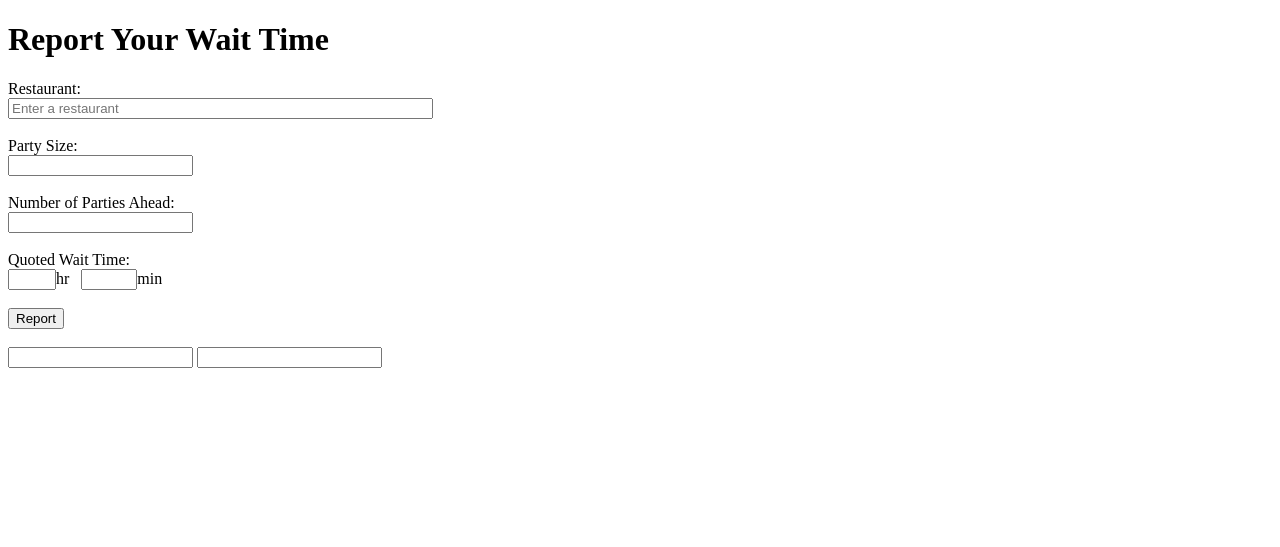
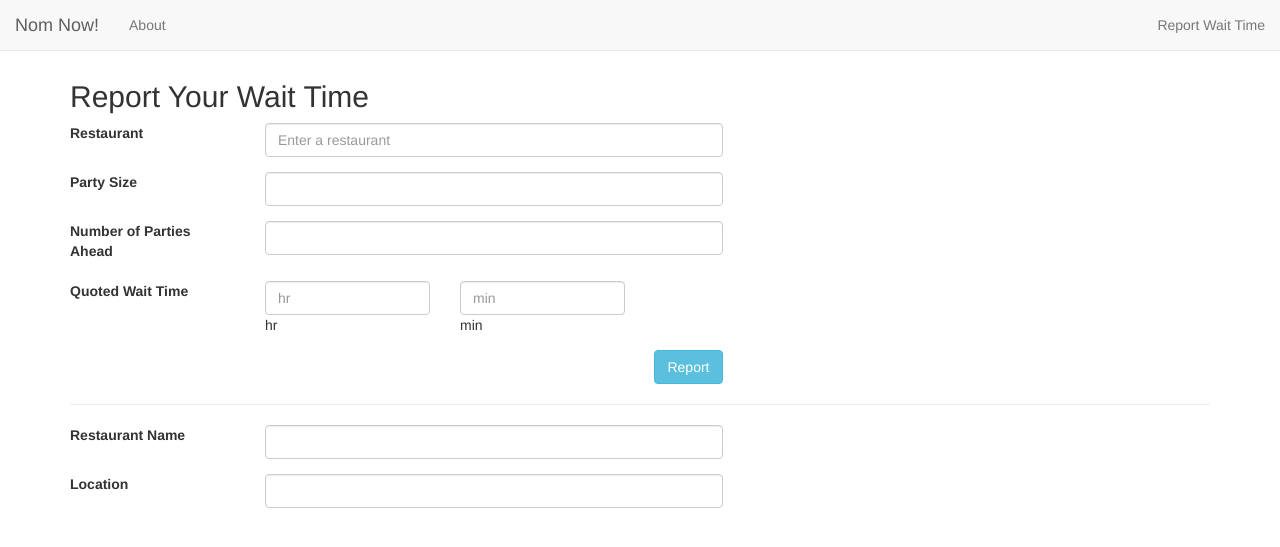
Before and after one commit to anniehe/wait-time, a Flask app: page /report in a window 1280 px wide. Shown: the top 547 px of the page. Run offline with Flask 2, Linux system fonts and the light colour scheme; some libraries are stand-ins or nearby versions.

Commit message:
Bootstrapping forms

```diff
--- a/server.py
+++ b/server.py
@@ -57,7 +57,7 @@ def display_search_results():
     search_results = yelp_api.search_query(term=search_term,
                                            location=location_term,
                                            category_filter="food,restaurants",
-                                           limit=10)
+                                           limit=3)
     after_yelp = datetime.now()
     print after_yelp - before_yelp, "YELP"
 
@@ -242,30 +242,30 @@ def add_restaurant_open_info(business):
                     # compare the two, if it is that day
                 # take that element and add to dictinoary for the current day
 
-            day_of_week = datetime.now().date().weekday()
+            # day_of_week = datetime.now().date().weekday()
 
-            if day_of_week == 0:
-                day_of_week = "Monday"
-            elif day_of_week == 1:
-                day_of_week = "Tuesday"
-            elif day_of_week == 2:
-                day_of_week = "Wednesday"
-            elif day_of_week == 3:
-                day_of_week = "Thursday"
-            elif day_of_week == 4:
-                day_of_week = "Friday"
-            elif day_of_week == 5:
-                day_of_week = "Saturday"
-            elif day_of_week == 5:
-                day_of_week = "Sunday"
+            # if day_of_week == 0:
+            #     day_of_week = "Monday"
+            # elif day_of_week == 1:
+            #     day_of_week = "Tuesday"
+            # elif day_of_week == 2:
+            #     day_of_week = "Wednesday"
+            # elif day_of_week == 3:
+            #     day_of_week = "Thursday"
+            # elif day_of_week == 4:
+            #     day_of_week = "Friday"
+            # elif day_of_week == 5:
+            #     day_of_week = "Saturday"
+            # elif day_of_week == 5:
+            #     day_of_week = "Sunday"
 
-            for item in opening_hours_info:
-                day_hours_info = item.split(":")
-                day = day_hours_info[0]
-                if day == day_of_week:
-                    day_hours = item
-                    break
-            business['todays_hours'] = day_hours
+            # for item in opening_hours_info:
+            #     day_hours_info = item.split(":")
+            #     day = day_hours_info[0]
+            #     if day == day_of_week:
+            #         day_hours = item
+            #         break
+            # business['todays_hours'] = day_hours
 
         else:
             opening_hours_info = None
--- /dev/null
+++ b/static/css/report.css
@@ -0,0 +1,3 @@
+body {
+    padding-top: 50px;
+}
--- /dev/null
+++ b/static/css/results.css
@@ -0,0 +1,3 @@
+body {
+    padding-top: 50px;
+}
--- a/templates/base.html
+++ b/templates/base.html
@@ -1,6 +1,12 @@
-<!doctype html>
+<!DOCTYPE html>
 <html>
 <head>
+  <meta charset="utf-8">
+  <meta name="viewport" content="width=device-width, initial-scale=1">
+  <link rel="stylesheet"
+    href="http://maxcdn.bootstrapcdn.com/bootstrap/3.3.6/css/bootstrap.min.css">
+  <script src="https://code.jquery.com/jquery.js"></script>
+  <script src="http://maxcdn.bootstrapcdn.com/bootstrap/3.3.6/js/bootstrap.min.js"></script>
 
   {% block head %}
       <!-- put extra CSS/JS here -->
@@ -8,6 +14,32 @@
 
 </head>
 <body>
+
+  <!-- Navbar -->
+  <nav class="navbar navbar-default navbar-fixed-top">
+    <div class="container-fluid">
+      <!-- Brand and toggle get grouped for better mobile display -->
+      <div class="navbar-header">
+        <button type="button" class="navbar-toggle collapsed" data-toggle="collapse" data-target="#bs-example-navbar-collapse-1" aria-expanded="false">
+          <span class="sr-only">Toggle navigation</span>
+          <span class="icon-bar"></span>
+          <span class="icon-bar"></span>
+          <span class="icon-bar"></span>
+        </button>
+        <a class="navbar-brand" href="/">Nom Now!</a>
+      </div>
+
+      <!-- Collect the nav links, forms, and other content for toggling -->
+      <div class="collapse navbar-collapse" id="bs-example-navbar-collapse-1">
+        <ul class="nav navbar-nav">
+          <li><a href="#">About</a></li>
+        </ul>
+        <ul class="nav navbar-nav navbar-right">
+          <li><a href="/report">Report Wait Time</a></li>
+        </ul>
+      </div><!-- /.navbar-collapse -->
+    </div><!-- /.container-fluid -->
+  </nav>
 
   <p>
   {% for message in get_flashed_messages() %}
--- a/templates/results.html
+++ b/templates/results.html
@@ -2,6 +2,7 @@
 {% block head %}
 
   <title>Results</title>
+  <link rel="stylesheet" href="../static/css/results.css">
 
   <style>
     html, body {
@@ -14,7 +15,6 @@
     }
   </style>
 
-  <script src="https://code.jquery.com/jquery.js"></script>
   <script>
     var resultObject = {{ result_dict|tojson|safe }};
   </script>
@@ -91,8 +91,6 @@
             <li>{{ day }}</li>
           {% endfor %}
         </ul>
-        </p>
-        <p>Today's Hours: {{ business['todays_hours'] }}</p>
       {% else %}
         <p>Hours not available</p>
       {% endif %}
--- a/templates/wait_time_form.html
+++ b/templates/wait_time_form.html
@@ -2,10 +2,10 @@
 {% block head %}
 
   <title>Report Wait Time</title>
+  <link rel="stylesheet" href="../static/css/report.css">
 
-  <script src="https://code.jquery.com/jquery.js"></script>
   <script type="text/javascript"
-          src="https://maps.googleapis.com/maps/api/js?key={{ key }}&libraries=places">
+    src="https://maps.googleapis.com/maps/api/js?key={{ key }}&libraries=places">
   </script>
   <script src="/static/js/find_restaurant.js"></script>
 
@@ -15,14 +15,83 @@
 
 {% block body %}
 
-  <!-- Wait Time Form -->
+
+<div class="container">
+  <h2>Report Your Wait Time</h2>
+
+  <form role="form" class="form-horizontal" action="/process_report" method="POST">
+
+    <div class="form-group">
+      <label class="col-sm-2" for="find_restaurant">Restaurant</label>
+      <div class="col-sm-5">
+        <input type="text" class="form-control" id="find_restaurant"
+          name="restaurant_input" placeholder="Enter a restaurant" required>
+      </div>
+    </div>
+
+    <div class="form-group">
+      <label class="col-sm-2" for="party_size">Party Size</label>
+      <div class="col-sm-5">
+        <input type="number" class="form-control" id="party_size"
+          name="party_size" min="0">
+      </div>
+    </div>
+
+    <div class="form-group">
+      <label class="col-sm-2" for="parties_ahead">Number of Parties Ahead</label>
+      <div class="col-sm-5">
+        <input type="number" class="form-control" id="parties_ahead"
+          name="parties_ahead" min="0">
+      </div>
+    </div>
+
+    <div class="form-group">
+      <label class="col-sm-2">Quoted Wait Time</label>
+      <div class="col-sm-2">
+        <input type="number" class="form-control" name="quoted_hr" min="0" max="4"
+          placeholder="hr" required>hr
+      </div>
+      <div class="col-sm-2">
+        <input type="number" class="form-control" name="quoted_min" min="0" max="59"
+          placeholder="min" required>min
+      </div>
+    </div>
+
+    <div class="form-group">
+      <div class="col-sm-7">
+        <button type="submit" class="btn btn-info pull-right">Report</button>
+      </div>
+    </div>
+    <hr>
+
+    <!-- Make restaurant name and location hidden -->
+    <!-- Use these values to search yelp for yelp_id -->
+    <div class="form-group">
+      <label class="col-sm-2" for="restaurant_name">Restaurant Name</label>
+      <div class="col-sm-5">
+        <input type="text" class="form-control" id="restaurant_name" name="restaurant_name">
+      </div>
+    </div>
+
+    <div class="form-group">
+      <label class="col-sm-2" for="location">Location</label>
+      <div class="col-sm-5">
+        <input type="text" class="form-control" id="location" name="location">
+      </div>
+    </div>
+
+  </form>
+</div>
+
+
+<!--
   <h1>Report Your Wait Time</h1>
 
   <form action="/process_report" method="POST">
 
     <label>Restaurant: <br>
       <input id="find_restaurant" type="text" name="restaurant_input"
-             placeholder="Enter a restaurant" size="50" required>
+        placeholder="Enter a restaurant" size="50" required>
     </label><br><br>
 
     <label>Party Size: <br>
@@ -40,10 +109,8 @@
 
     <input type="submit" value="Report"><br><br>
 
-    <!-- Make restaurant name and location hidden later -->
-    <!-- Use these values to search yelp for yelp_id -->
     <input id="restaurant_name" type="text" name="restaurant_name">
     <input id="location" type="text" name="location"><br><br>
   </form>
-
+ -->
 {% endblock %}
```
Also changed, not shown: google_api.py (+0 -21 lines), static/css/home.css (added, +11 -0 lines), templates/home.html (+27 -6 lines).
